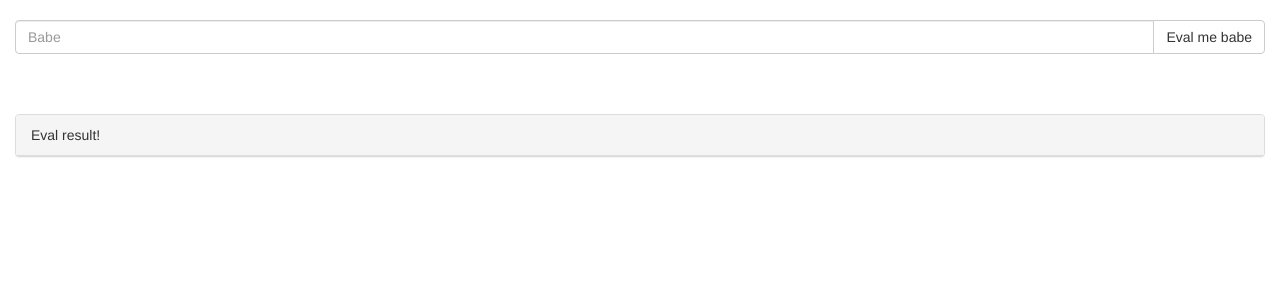
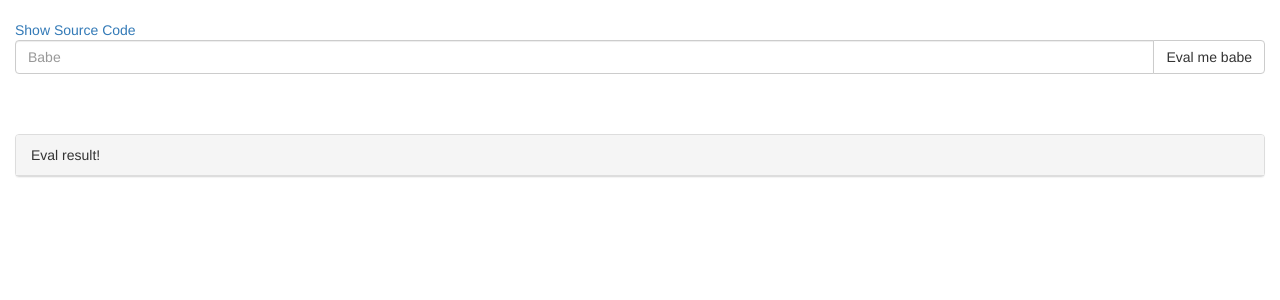
Before and after one commit to Shellmates/hackini-2k20-challenges, a PHP site: page / in a window 1280 px wide. Shown: the part 52-352 px from the top of the page. Run offline with PHP 8.4, Linux system fonts and the light colour scheme.

Commit message:
ad show source link for eval-m3-babe

```diff
--- a/web/eval-m3-babe/source/index.php
+++ b/web/eval-m3-babe/source/index.php
@@ -32,6 +32,7 @@ error_reporting(0);
         <div class="container-fluid">
 		<div class="row">
 			<div class="col-md-12">
+                <a href="?source">Show Source Code</a>
 				<form method="GET" action="index.php">
 					<div class="input-group">
 					  <input type="text" name="omega" class="form-control" placeholder="Babe" aria-describedby="basic-addon2">
```
